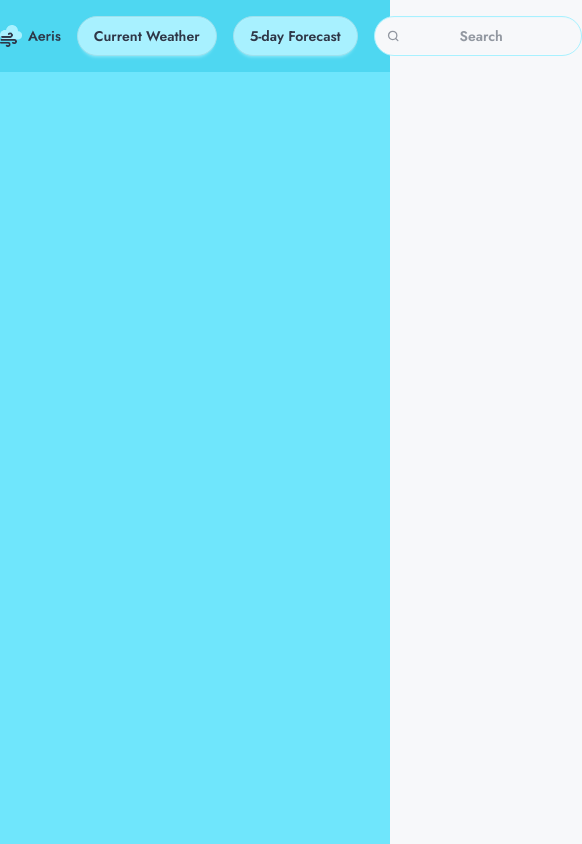
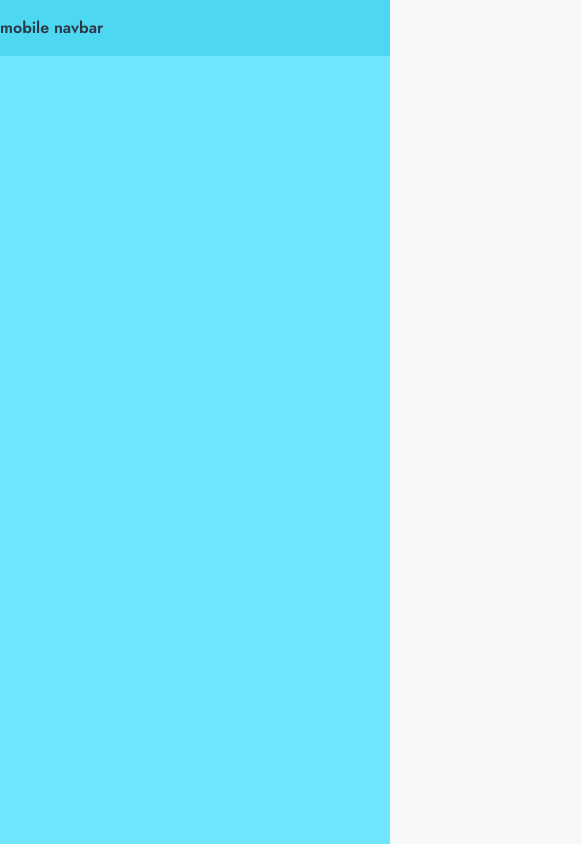
Before and after one commit to ElyRiven/aeris-weather-web, an Angular app: page / in a window 390 px wide. Shown: the top 844 px of the page, 582 px wide, since content can reach past the window. Built offline with nearby package versions, Linux system fonts and the light colour scheme.

Commit message:
Working on medium size viewports responsive design for navbar

```diff
--- a/src/app/web-front/components/front-navbar/front-navbar.component.html
+++ b/src/app/web-front/components/front-navbar/front-navbar.component.html
@@ -1,12 +1,14 @@
 <header class="w-full h-fit bg-primary py-4 font-jost font-semibold">
-  <nav class="w-fit flex flex-row gap-4 items-center justify-center mx-auto">
-    <a href="">
+  <nav
+    class="hidden md:w-180 lg:w-250 xl:w-310 md:flex md:flex-row md:gap-4 md:items-center md:mx-auto md:transition-all"
+  >
+    <a href="" class="flex-none">
       <img src="/assets/images/aeris-title.png" alt="Aeris Web Title" />
     </a>
     <button class="btn btn-accent">Current Weather</button>
     <button class="btn btn-accent">5-day Forecast</button>
-    <form class="w-90">
-      <label class="input input-accent bg-base-100">
+    <form class="flex-grow">
+      <label class="input input-accent bg-base-100 w-full">
         <svg
           class="h-[1em] opacity-50"
           xmlns="http://www.w3.org/2000/svg"
@@ -31,4 +33,9 @@
       </label>
     </form>
   </nav>
+  <nav class="md:hidden">
+    <div>
+      <h1>mobile navbar</h1>
+    </div>
+  </nav>
 </header>
```
